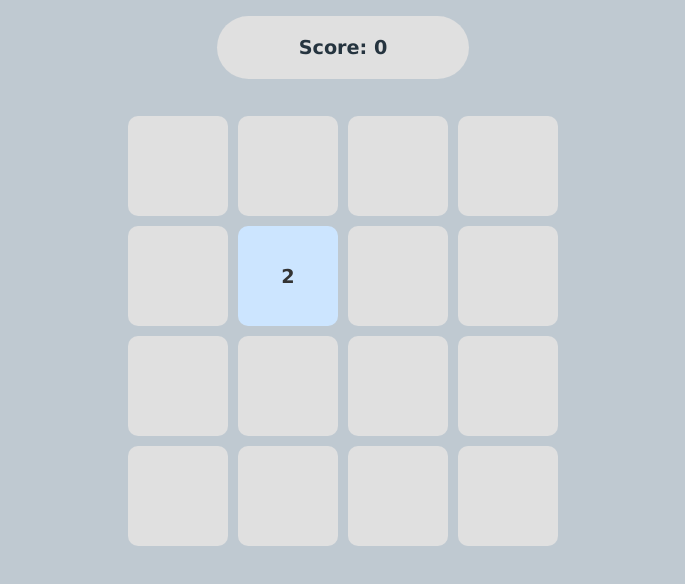
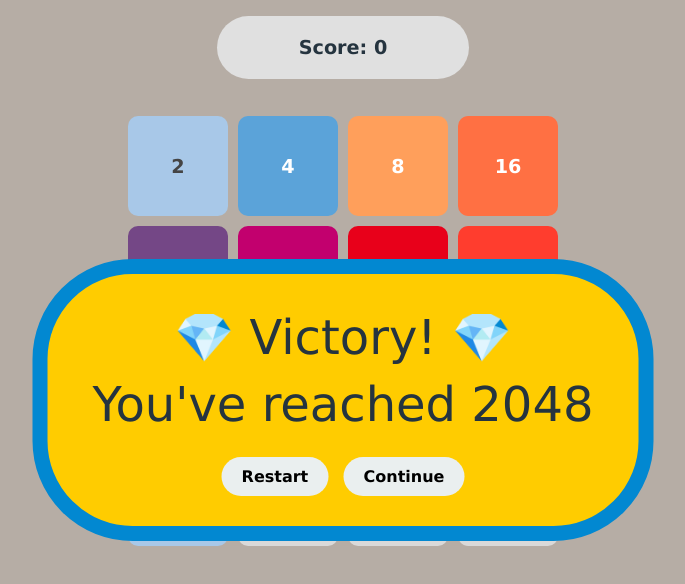
Before and after one commit to Dry4n/project2048game, a plain HTML site: page index.html in a window 1280 px wide. Shown: the whole page, without its empty margins (297-982 px from the left). Drawn offline with Linux system fonts and the light colour scheme.

Commit message:
Added animation to victory and began styling it

```diff
--- a/game.js
+++ b/game.js
@@ -1,31 +1,60 @@
+// const tileColors = {
+//     0: "#e0e0e0",
+//     2: "#cce5ff",
+//     4: "#99cbff",
+//     8: "#66b0ff",
+//     16: "#3395ff",
+//     32: "#0077ff",
+//     64: "#0055cc",
+//     128: "#6600cc",
+//     256: "#7b00bb",
+//     512: "#9900aa",
+//     1024: "#cc6600",
+//     2048: "#ffaa00",
+
+// }
+
+// const textColors = {
+//     0: "#e0e0e0",
+//     2: "#333333",
+//     4: "#333333",
+//     8: "#ffffff",
+//     16: "#ffffff",
+//     32: "#ffffff",
+//     64: "#ffffff",
+//     128: "#ffffff",
+//     256: "#ffffff",
+//     512: "#ffffff",
+//     1024: "#ffffff",
+//     2048: "#1a1a1a",
+// }
 const tileColors = {
-    0: "#e0e0e0",
-    2: "#cce5ff",
-    4: "#99cbff",
-    8: "#66b0ff",
-    16: "#3395ff",
-    32: "#0077ff",
-    64: "#0055cc",
-    128: "#6600cc",
-    256: "#7b00bb",
-    512: "#9900aa",
-    1024: "#cc6600",
-    2048: "#ffaa00",
-
+    0:    "#d9d9d9",
+    2:    "#a8c8e8",
+    4:    "#5ba3d9",
+    8:    "#ff9f5b",
+    16:   "#ff7043",
+    32:   "#ff3d2e",
+    64:   "#e8001a",
+    128:  "#c2006e",
+    256:  "#744786",
+    512:  "#6a00ff",
+    1024: "#ffe854",
+    2048: "#ffcc00",
 }
 
 const textColors = {
-    0: "#e0e0e0",
-    2: "#333333",
-    4: "#333333",
-    8: "#ffffff",
-    16: "#ffffff",
-    32: "#ffffff",
-    64: "#ffffff",
-    128: "#ffffff",
-    256: "#ffffff",
-    512: "#ffffff",
-    1024: "#ffffff",
+    0:    "#888888",
+    2:    "#444444",
+    4:    "#ffffff",
+    8:    "#ffffff",
+    16:   "#ffffff",
+    32:   "#ffffff",
+    64:   "#ffffff",
+    128:  "#ffffff",
+    256:  "#ffffff",
+    512:  "#ffffff",
+    1024: "#1a1a1a",
     2048: "#1a1a1a",
 }
 
@@ -33,9 +62,9 @@ let goalReached = false;
 let score = 0;
 let moved = false;
 let board = [
-    [0, 0, 0, 0],
-    [0, 0, 0, 0],
-    [0, 0, 0, 0],
+    [2, 4, 8, 16],
+    [256, 128, 64, 32],
+    [512, 1024, 2048, 4096],
     [0, 0, 0, 0],
 ]
 
@@ -257,7 +286,7 @@ document.addEventListener("keydown", function (event) {
 })
 
 document.getElementById('gameOver').classList.add("hidden");
-document.getElementById('victory').classList.add("hidden");
+// document.getElementById('victory').classList.add("hidden");
 
 let retryButton = document.getElementById("retry");
 retryButton.addEventListener('click', restart);
--- a/index.html
+++ b/index.html
@@ -42,7 +42,7 @@
             <button id="retry" class="retry">Try again</button>
         </div>
         <div class="victory" id="victory">
-            <p>Good job!</p>
+            <p>💎 Victory! 💎</p>
             <p>You've reached 2048</p>
             <div class="victoryButtons">
                 <button id="restart" class="retry">Restart</button>
--- a/style.css
+++ b/style.css
@@ -1,5 +1,5 @@
 body {
-    background-color: #BFC9D1;
+    background-color: #b6ada5;
 }
 
 .gameFrame {
@@ -84,15 +84,17 @@ body {
     left: 50%;
     transform: translate(-50%, -50%);
     padding: 30px 40px;
-    border-radius: 25px;
+    border: 15px solid #0288D1;
+    border-radius: 100px;
     z-index: 9999;
-    background-color: #7bd06c;
+    background-color: #ffcc00;
     font-family: 'Lucida Sans', 'Lucida Sans Regular', 'Lucida Grande', 'Lucida Sans Unicode', Geneva, Verdana, sans-serif;
     font-size: 3rem;
     color: #25343F;
     display: flex;
     flex-direction: column;
     align-items: center;
+    animation: bounce 1s;
 }
 
 .victory p {
@@ -102,3 +104,17 @@ body {
 .hidden {
     display: none;
 }
+
+@keyframes bounce {
+    0% {
+        transform: translate(-50%, -50%) scale(5%);
+    }
+
+    60% {
+        transform: translate(-50%, -50%) scale(112%);
+    }
+
+    100% {
+        transform: translate(-50%, -50%) scale(100%);
+    }
+}
```
